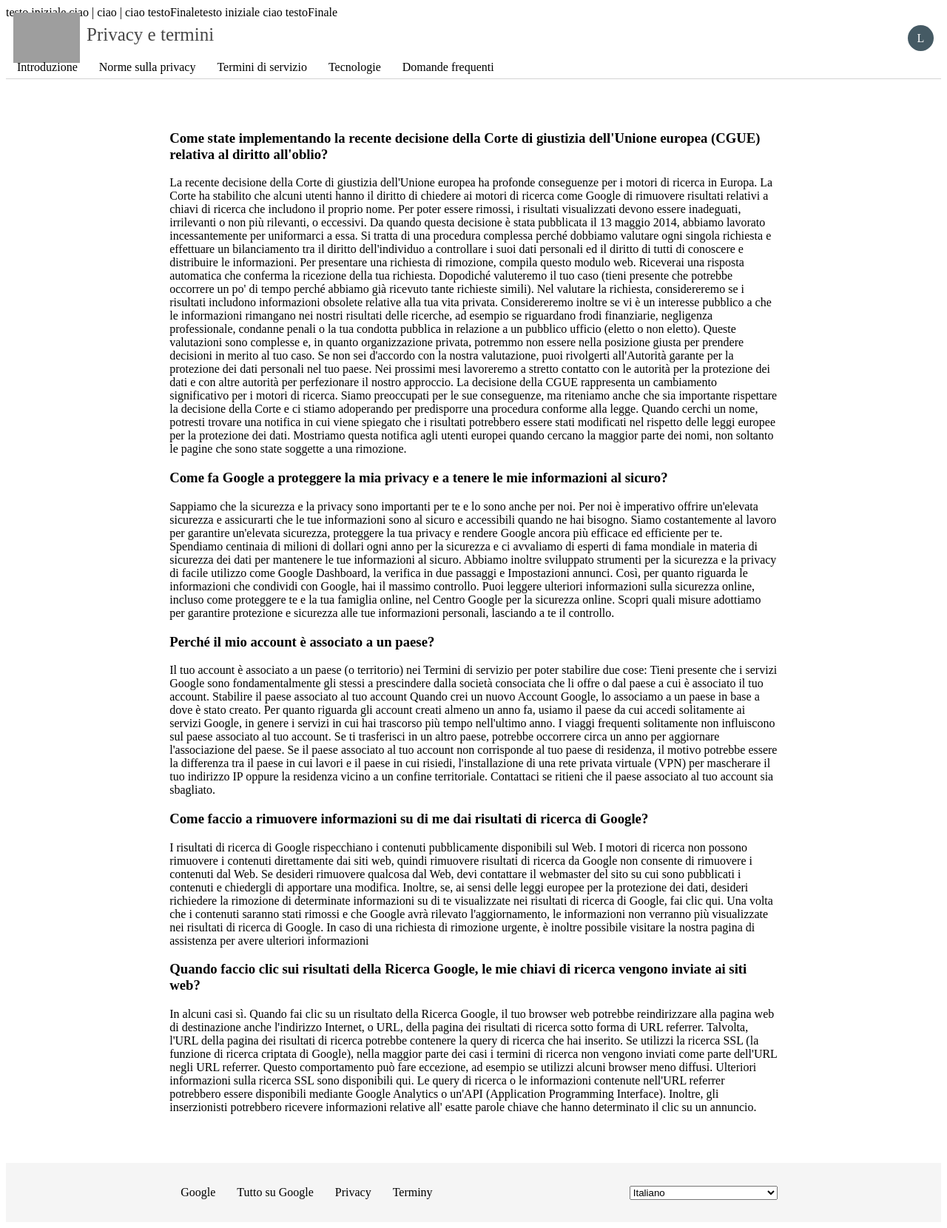
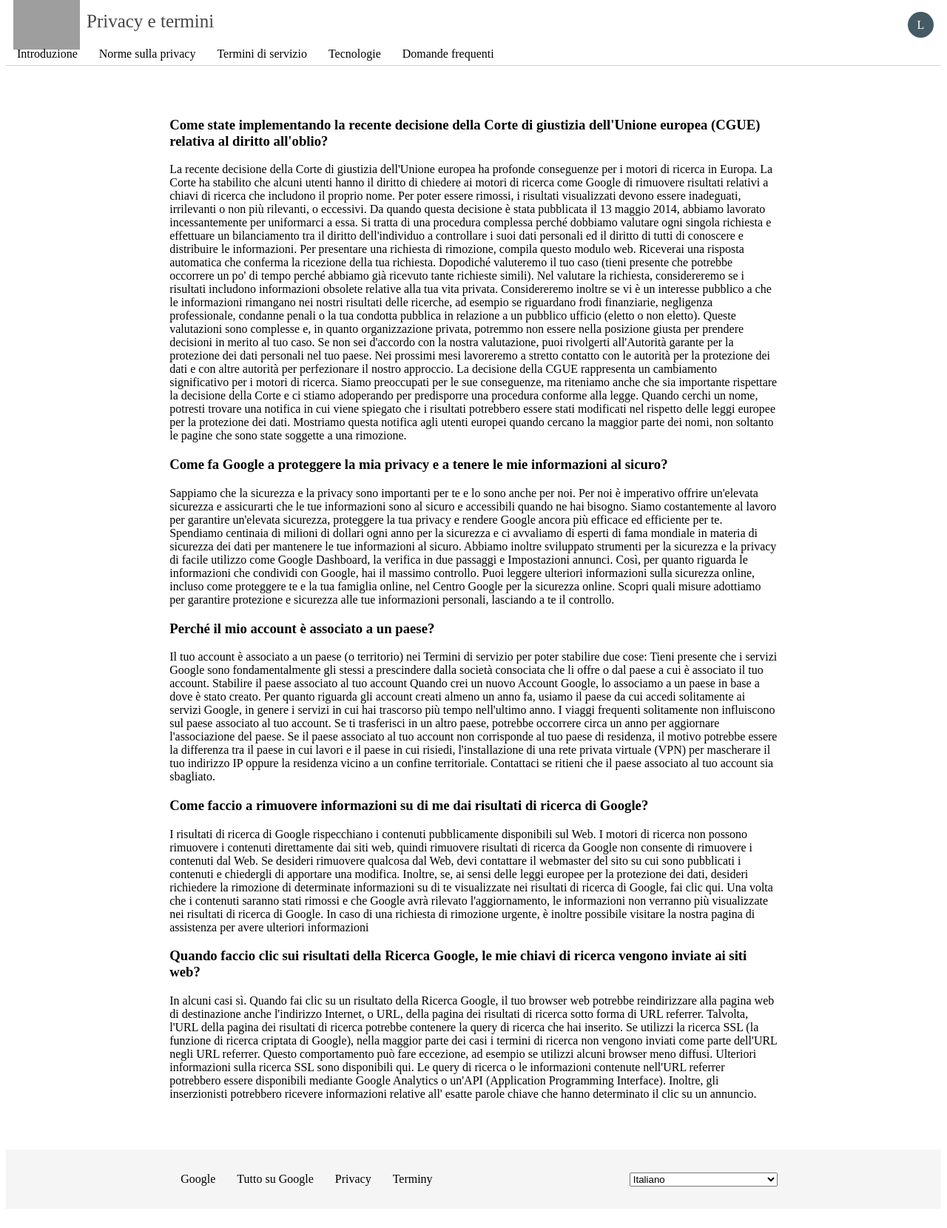
Before and after one commit to luca-gif/php-google-faq, a PHP site: page / in a window 1280 px wide. Shown: the whole page at 74% size. After the commit the page ends 1604 px from the top, so only its background shows below. Run offline with PHP 8.4, Linux system fonts and the light colour scheme; grey boxes are pictures that could not be loaded.

Commit message:
importo db

```diff
--- a/index.php
+++ b/index.php
@@ -1,13 +1,6 @@
 <?php
 
 include "db.php";
-
-$miaVariabile = "ciao";
-
-echo "testo iniziale  $miaVariabile | $miaVariabile | $miaVariabile  testoFinale";
-
-echo 'testo iniziale ' .  $miaVariabile . ' testoFinale';
-
 
 ?>
 <!-- Riscrivere questa pagina del sito google, ci sono diverse domande con relative risposte.
```
